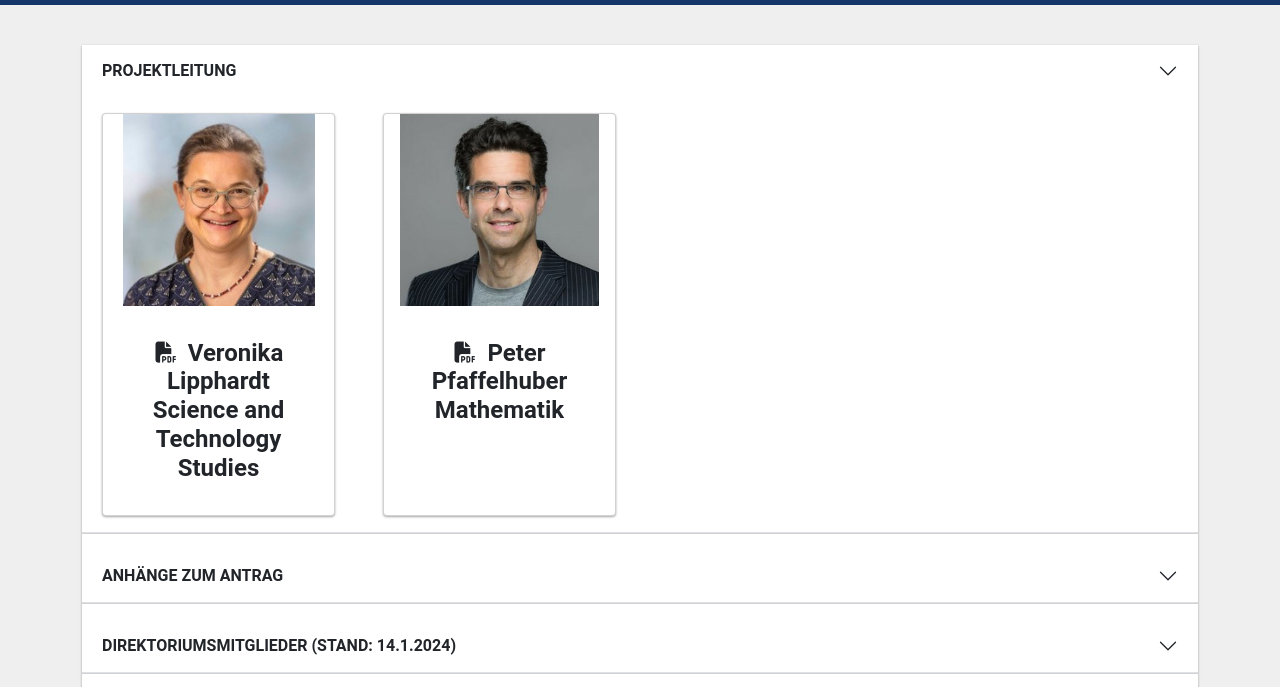
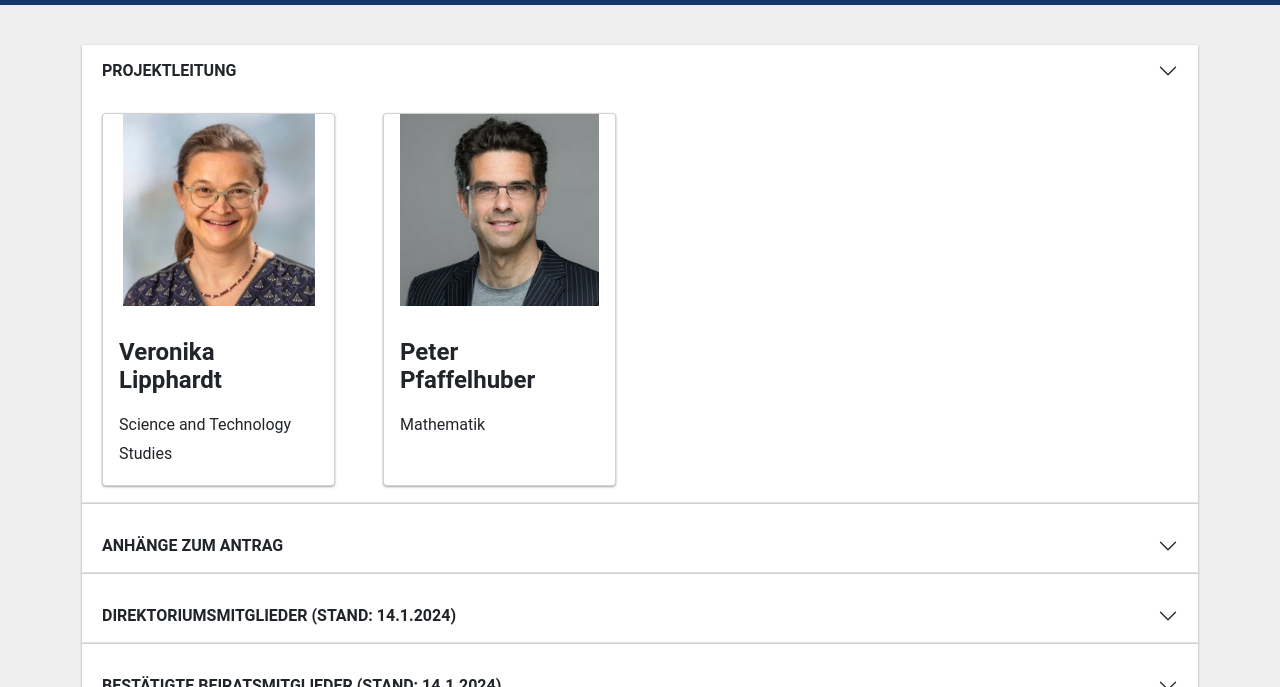
Before and after one commit to pfaffelh/khk, a plain HTML site: page index.html in a window 1280 px wide. Shown: the part 109-796 px from the top of the page. Drawn offline with nearby package versions, Linux system fonts and the light colour scheme.

```diff
--- a/index.html
+++ b/index.html
@@ -159,18 +159,8 @@
                       </center>
                     </a>
                     <div class="card-body">
-                      <center>
-                        <h3>
-                          <a
-                            href="static/Bilder/cv_lipphardt.pdf"
-                            class="link-dark"
-                          >
-                            Veronika Lipphardt </a
-                          ><br />
-                          Science and Technology Studies
-                        </h3>
-                      </center>
-                      <p class="card-text"></p>
+                      <h3>Veronika Lipphardt</h3>
+                      <p class="card-text">Science and Technology Studies</p>
                     </div>
                   </div>
                 </div>
@@ -189,18 +179,8 @@
                       </center>
                     </a>
                     <div class="card-body">
-                      <center>
-                        <h3>
-                          <a
-                            href="static/Bilder/cv_pfaffelhuber.pdf"
-                            class="link-dark"
-                          >
-                            Peter Pfaffelhuber </a
-                          ><br />
-                          Mathematik
-                        </h3>
-                      </center>
-                      <p class="card-text"></p>
+                      <h3>Peter Pfaffelhuber</h3>
+                      <p class="card-text">Mathematik</p>
                     </div>
                   </div>
                 </div>
@@ -241,7 +221,7 @@
                     >CV Peter Pfaffelhuber</a
                   >
                 </li>
-                <li class="list-group-item">
+                <!--                 <li class="list-group-item">
                   <a href="static/Bilder/brainworlds.pdf"
                     >Letter of Support: Cluster-Initiative BrainWorlds</a
                   >
@@ -262,11 +242,11 @@
                     >Letter of Support: Exzellenzcluster livmats</a
                   >
                 </li>
-                <!-- <li class="list-group-item">
+                <li class="list-group-item">
                   <a href="static/Bilder/crc-1597.pdf"
                     >Letter of Support: Pädagogische Hochschule Freiburg</a
                   >
-                </li> -->
+                </li>
                 <li class="list-group-item">
                   <a href="static/Bilder/crc-1597.pdf"
                     >Letter of Support: SFB 1597 Small Data</a
@@ -276,7 +256,7 @@
                   <a href="static/Bilder/ucf.pdf"
                     >Letter of Support: University College Freiburg</a
                   >
-                </li>
+                </li> -->
               </ul>
             </div>
           </div>
```
